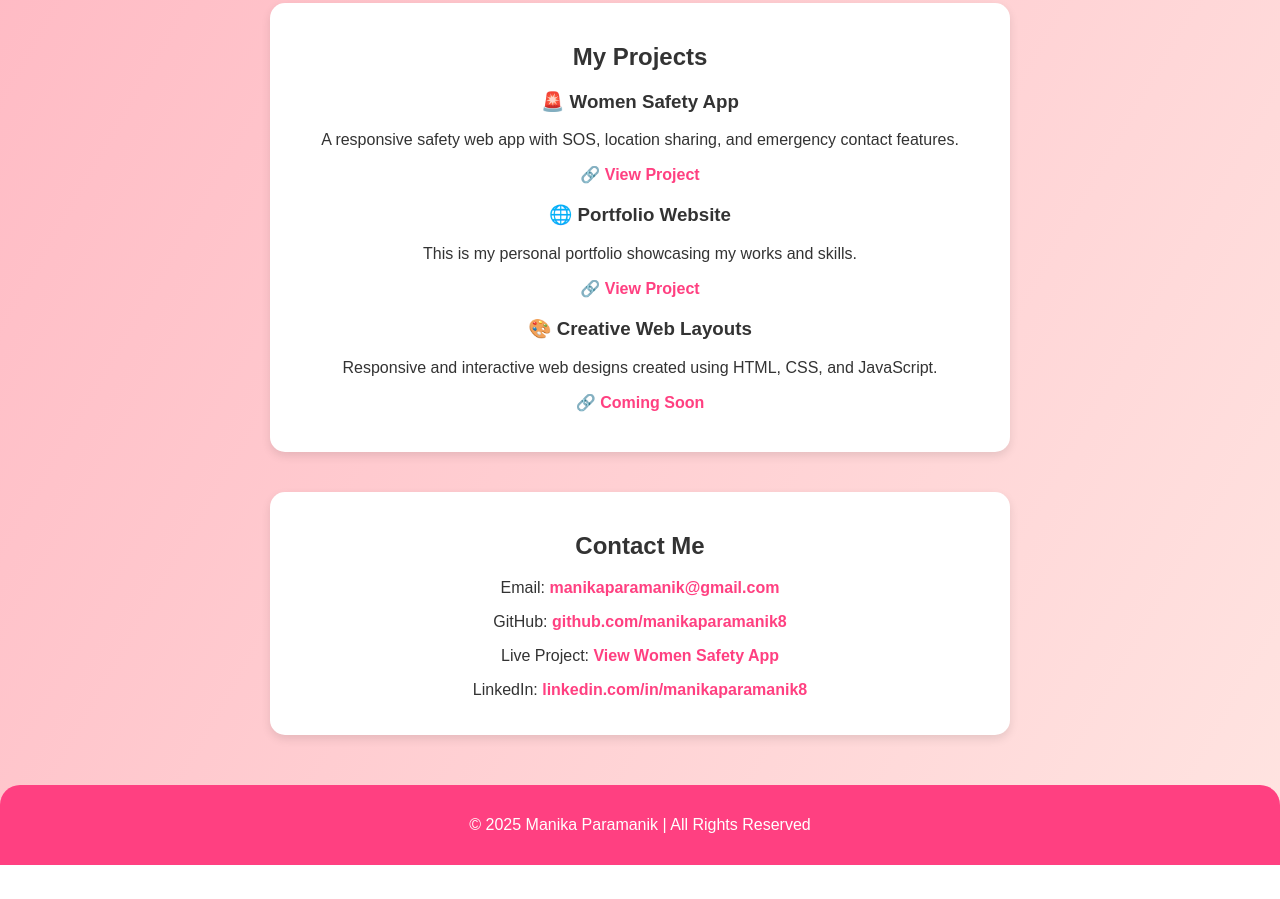
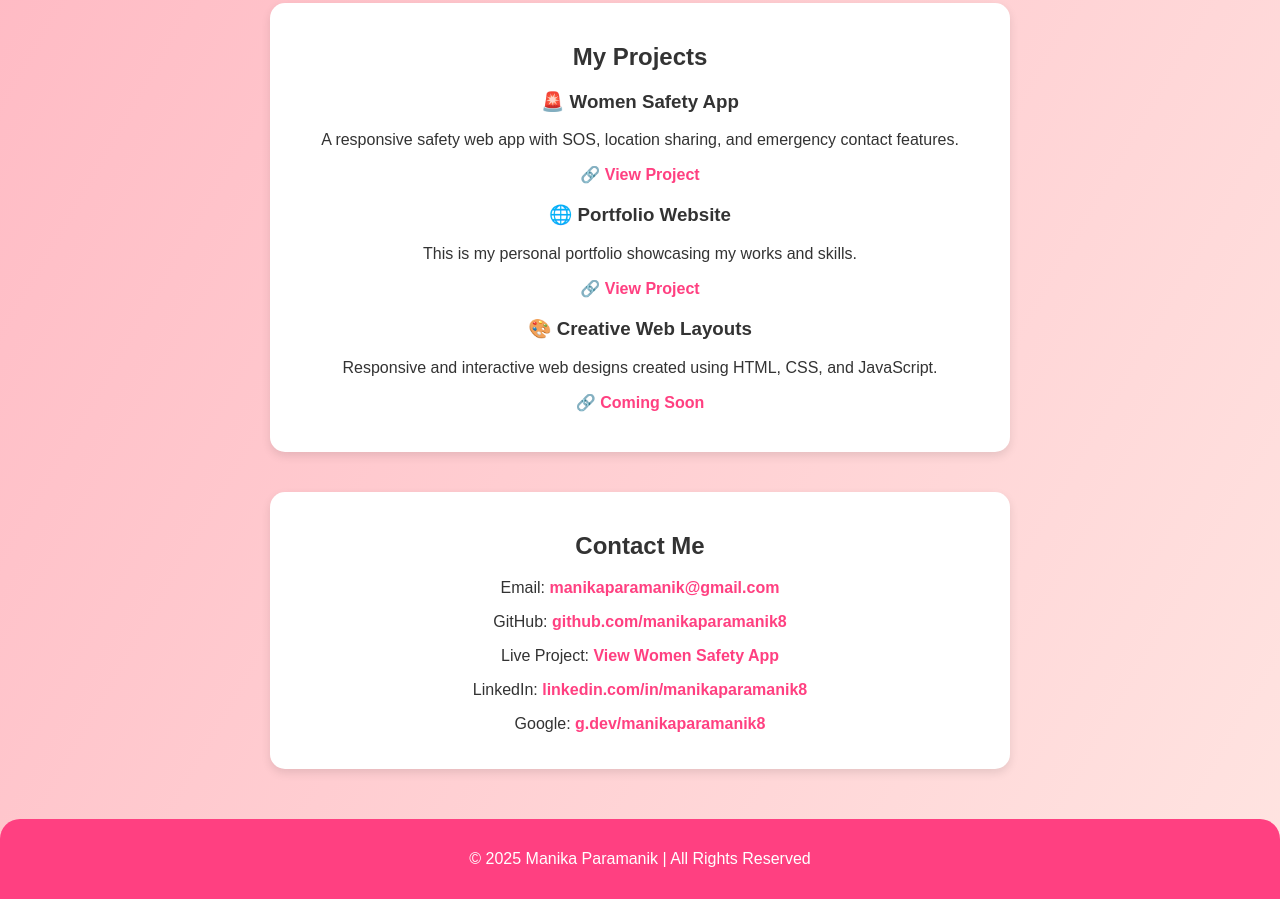
Before and after one commit to manikaparamanik8/manikaparamanik8, a plain HTML site: page index.html in a window 1280 px wide. Shown: the part 412-1311 px from the top of the page. Before the commit the page ends 1277 px from the top, so only its background shows below. Drawn offline with Linux system fonts and the light colour scheme.

Commit message:
Updated portfolio (HTML, CSS, JS)

```diff
--- a/index.html
+++ b/index.html
@@ -63,6 +63,10 @@
       linkedin.com/in/manikaparamanik8
     </a>
   </p>
+  <p>Google:
+    <a href="https://g.dev/manikaparamanik8" target="_blank">
+       g.dev/manikaparamanik8
+    </a>
 </section>
 
 
```
